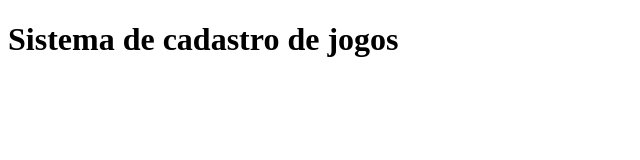
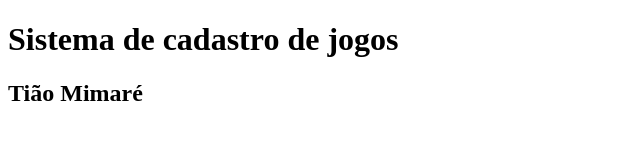
Before and after one commit to NatanaelSz/registration-system, a plain HTML site: page index.html in a window 1280 px wide. Shown: the whole page, without its empty margins (0-640 px from the left). Drawn offline with Linux system fonts and the light colour scheme.

Commit message:
atualizando o arquivo index

```diff
--- a/index.html
+++ b/index.html
@@ -8,5 +8,6 @@
 </head>
 <body>
     <h1>Sistema de cadastro de jogos</h1>
+    <h2>Tião Mimaré</h2>
 </body>
 </html>
```
